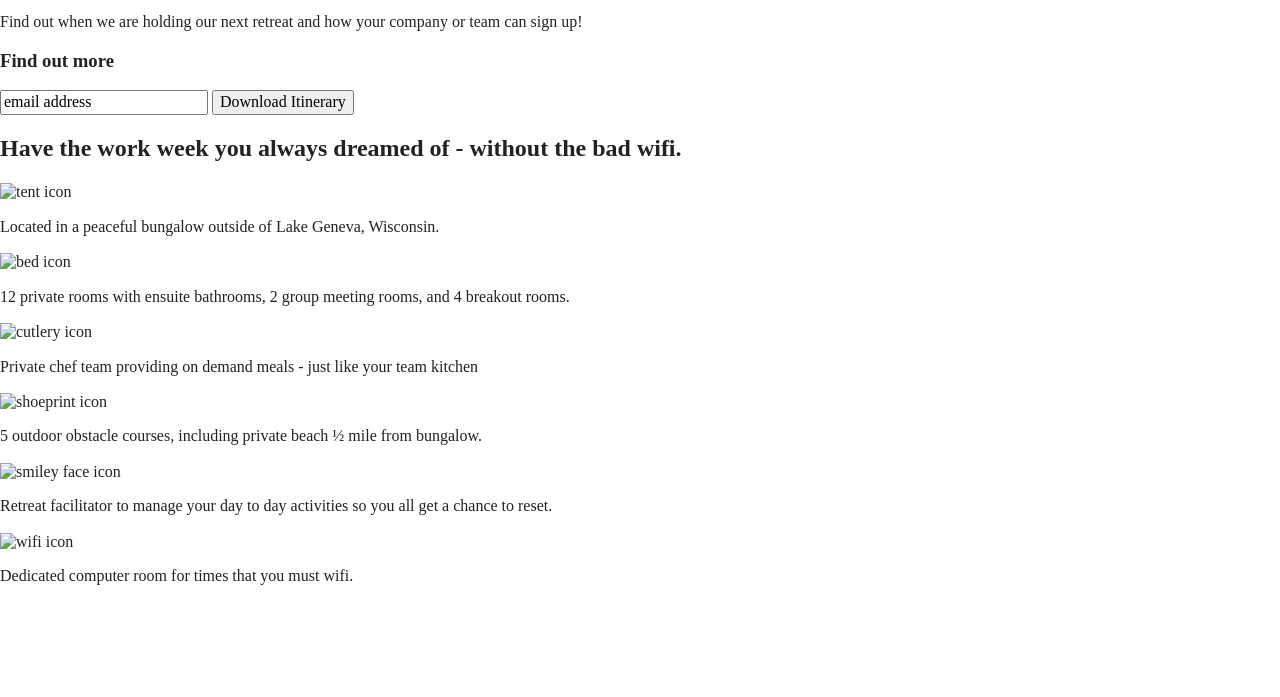
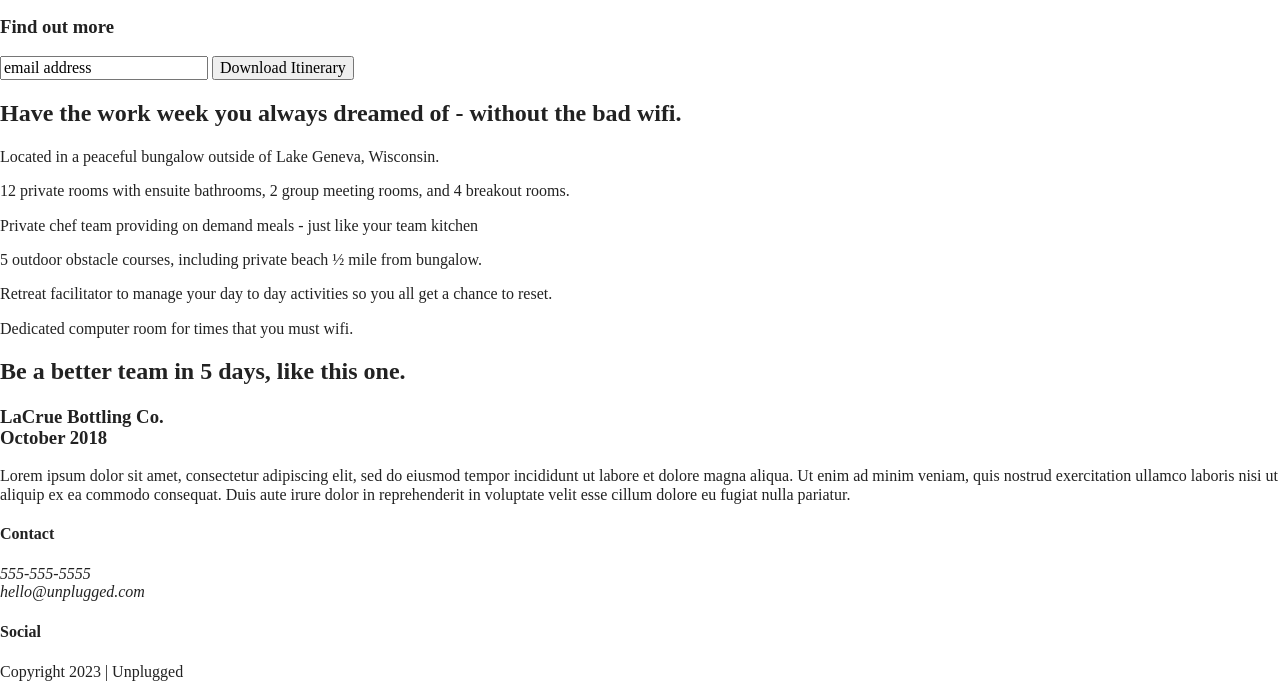
Before and after one commit to sueselle/206-unplugged, a website built with Parcel: page index.html in a window 1280 px wide. Shown: the part 318-1015 px from the top of the page. Before the commit the page ends 920 px from the top, so only its background shows below. Built offline with nearby package versions, Linux system fonts and the light colour scheme.

Commit message:
Added content for reviews and cfooter

```diff
--- a/index.html
+++ b/index.html
@@ -29,13 +29,11 @@
         <a href="#"><img src="img/unpluggedlogo.png" alt="unplugged logo"></a>
       </figure>
       <div class="header-divider"></div>
-      <img>
       <nav>
         <ul>
           <li><a href="faq/index.html" rel="noopener">FAQ</a></li>
           <li><a href="about/index.html" rel="noopener">About</a></li>
         </ul>
-
       </nav>
     </div>
   </header>
@@ -59,46 +57,73 @@
           <input type="button" value="Download Itinerary">
 
         </div>
-        <div class="features">
-          <h2>Have the work week you always dreamed of - without the bad wifi.</h2>
-          <div class="feature-descriptions">
-            <img src="" alt="tent icon">
-            <p>Located in a peaceful bungalow outside of Lake Geneva, Wisconsin.</p>
-            <img src="" alt="bed icon">
-            <p>12 private rooms with ensuite bathrooms, 2 group meeting rooms, and 4 breakout rooms.</p>
-            <img src="" alt="cutlery icon">
-            <p>Private chef team providing on demand meals - just like your team kitchen</p>
-            <img src="" alt="shoeprint icon">
-            <p>5 outdoor obstacle courses, including private beach ½ mile from bungalow.</p>
-            <img src="" alt="smiley face icon">
-            <p>Retreat facilitator to manage your day to day activities so you all get a chance to reset.</p>
-            <img src="" alt="wifi icon">
-            <p>Dedicated computer room for times that you must wifi.</p>
-          </div>
+      </div>
+    </aside>
+    <section class="features">
+
+      <div class="content-wrapper">
+        <h2>Have the work week you always dreamed of - without the bad wifi.</h2>
+        <div class="features-item">
+        <article>
+        <p class="fontawesome-icon"></p>
+        <p class="features-item-description">Located in a peaceful bungalow outside of Lake Geneva, Wisconsin.</p>
+      </article>
+      <article>
+        <p class="fontawesome-icon"></p>
+        <p class="features-item-description">12 private rooms with ensuite bathrooms, 2 group meeting rooms, and 4 breakout rooms.</p>
+      </article>
+      <article>
+        <p class="fontawesome-icon"></p>
+        <p class="features-item-description">Private chef team providing on demand meals - just like your team kitchen</p>
+      </article>
+      <article>
+        <p class="fontawesome-icon"></p>
+        <p class="features-item-description">5 outdoor obstacle courses, including private beach ½ mile from bungalow.</p>
+      </article>
+      <article>
+        <p class="fontawesome-icon"></p>
+        <p class="features-item-description">Retreat facilitator to manage your day to day activities so you all get a chance to reset.</p>
+      </article>
+      <article>
+        <p class="fontawesome-icon"></p>
+        <p class="features-item-description">Dedicated computer room for times that you must wifi.</p>
+      </article>
+      </div>
+      </div>
+      </section>
+      <section class="reviews">
+        <div class="content-wrapper">
+          <h2>Be a better team in 5 days, like this one.</h2>
+          <article>
+          <h3>LaCrue Bottling Co.<br>
+          October 2018</h3>
+          <p>Lorem ipsum dolor sit amet, consectetur adipiscing elit, sed do eiusmod tempor incididunt ut labore et dolore magna aliqua. Ut enim ad minim veniam, quis nostrud exercitation ullamco laboris nisi ut aliquip ex ea commodo consequat. Duis aute irure dolor in reprehenderit in voluptate velit esse cillum dolore eu fugiat nulla pariatur. </p>
+        </article>
         </div>
-
-
-      </div>
-
-    </aside>
+      </section>
 
   </main>
   <footer>
     <div class="content-wrapper">
       <div class="footer-contact">
         <div class="contact">
+          <h4>Contact</h4>
           <div>
             <address>
+              <p>555-555-5555<br>
+                hello@unplugged.com</p>
             </address>
           </div>
         </div>
         <div class="social">
+          <h4>Social</h4>
           <p><a href="https://www.facebook.com/yoursite" target="_blank" rel="noopener"></a></p>
           <!-- other social links here -->
         </div>
 
       </div> <!-- footer content ends -->
       <div class="copyright">
+        <p>Copyright 2023 | Unplugged</p>
       </div>
     </div>
 
```
